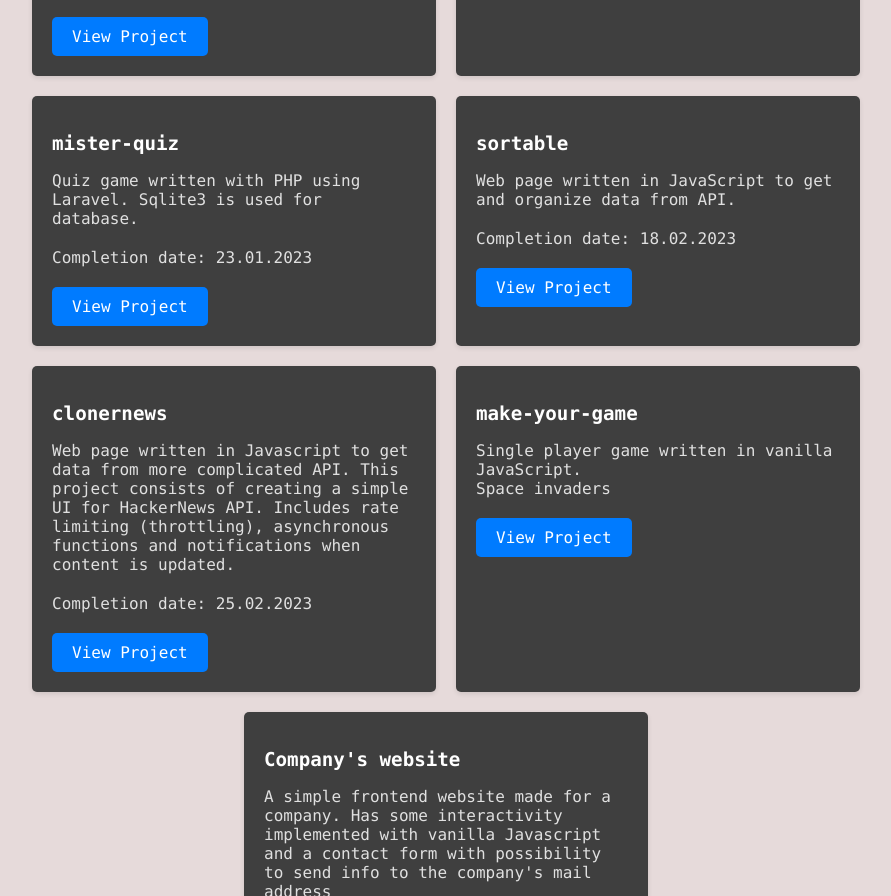
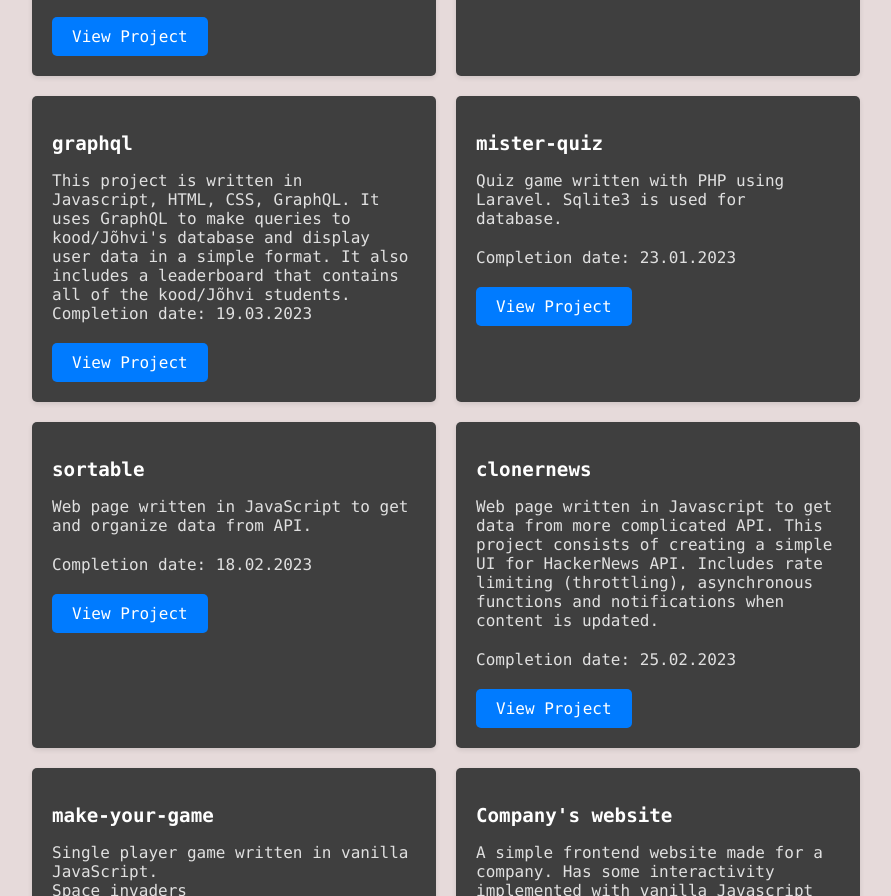
Before and after one commit to jserva90/jserva90.github.io, a plain HTML site: page index.html in a window 1280 px wide. Shown: the part 879-1775 px from the top of the page, without its empty margins (194-1085 px from the left). Drawn offline with Linux system fonts and the light colour scheme.

Commit message:
Update index.html

```diff
--- a/index.html
+++ b/index.html
@@ -43,6 +43,16 @@
         <h2>real-time-forum</h2>
         <p>This is an improved version of the previous forum with live-chat capabilites. Project is written in Golang, Javascript, HTML, CSS (Tailwind), SQLite and Gorilla websocket. It's an SPA (single-page-application).</p>
         <a href="http://176.112.158.22:8089/" target="_blank">View Project</a>
+
+      </section>
+
+      </section>
+      <section class="project">
+        <h2>graphql</h2>
+        <p>This project is written in Javascript, HTML, CSS, GraphQL. It uses GraphQL to make queries to kood/Jõhvi's database and display user data in a simple format. It also includes a leaderboard that contains all of the kood/Jõhvi students.
+
+Completion date: 19.03.2023</p>
+        <a href="https://quiet-beijinho-c55c9b.netlify.app/" target="_blank">View Project</a>
 
       </section>
 
```
